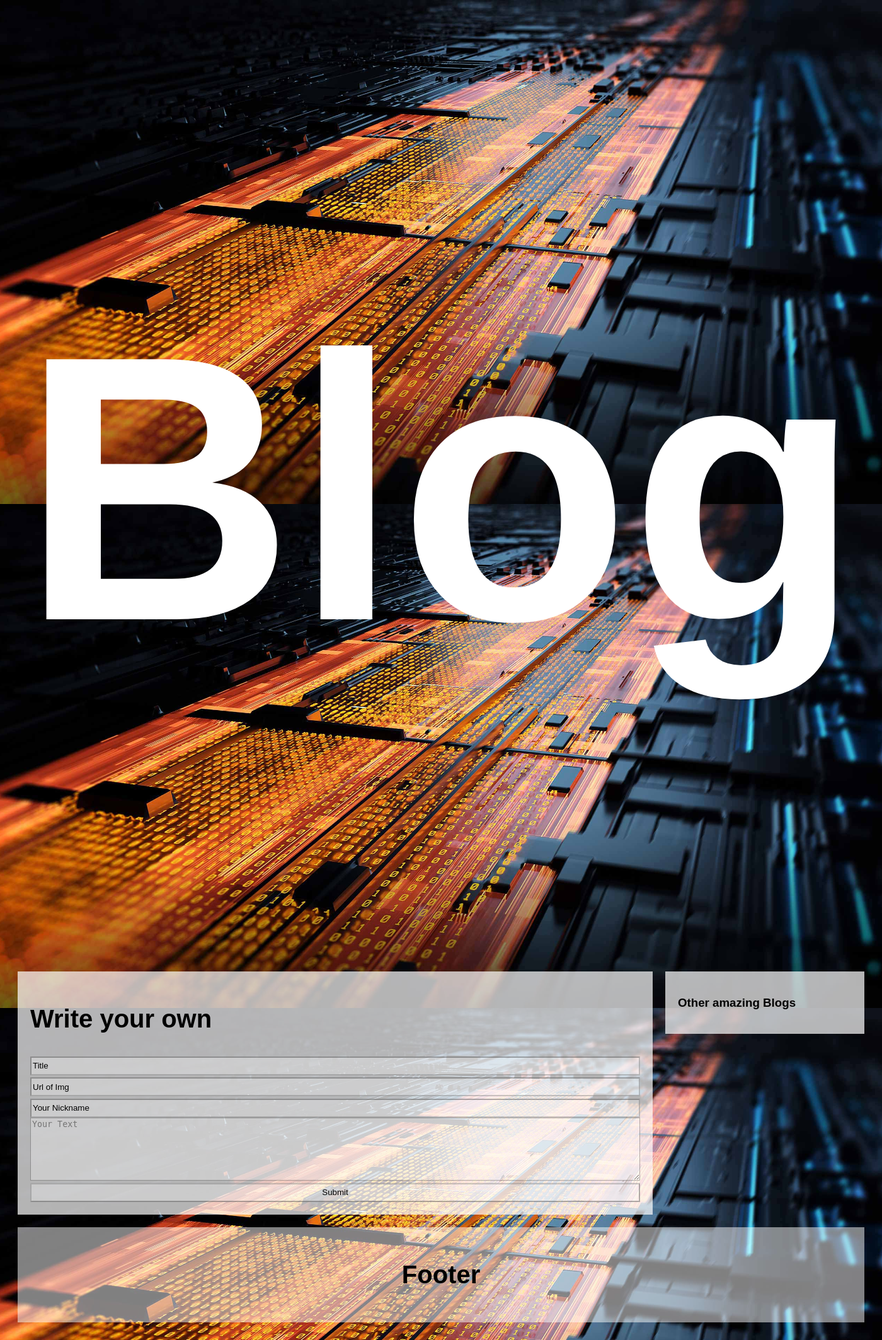
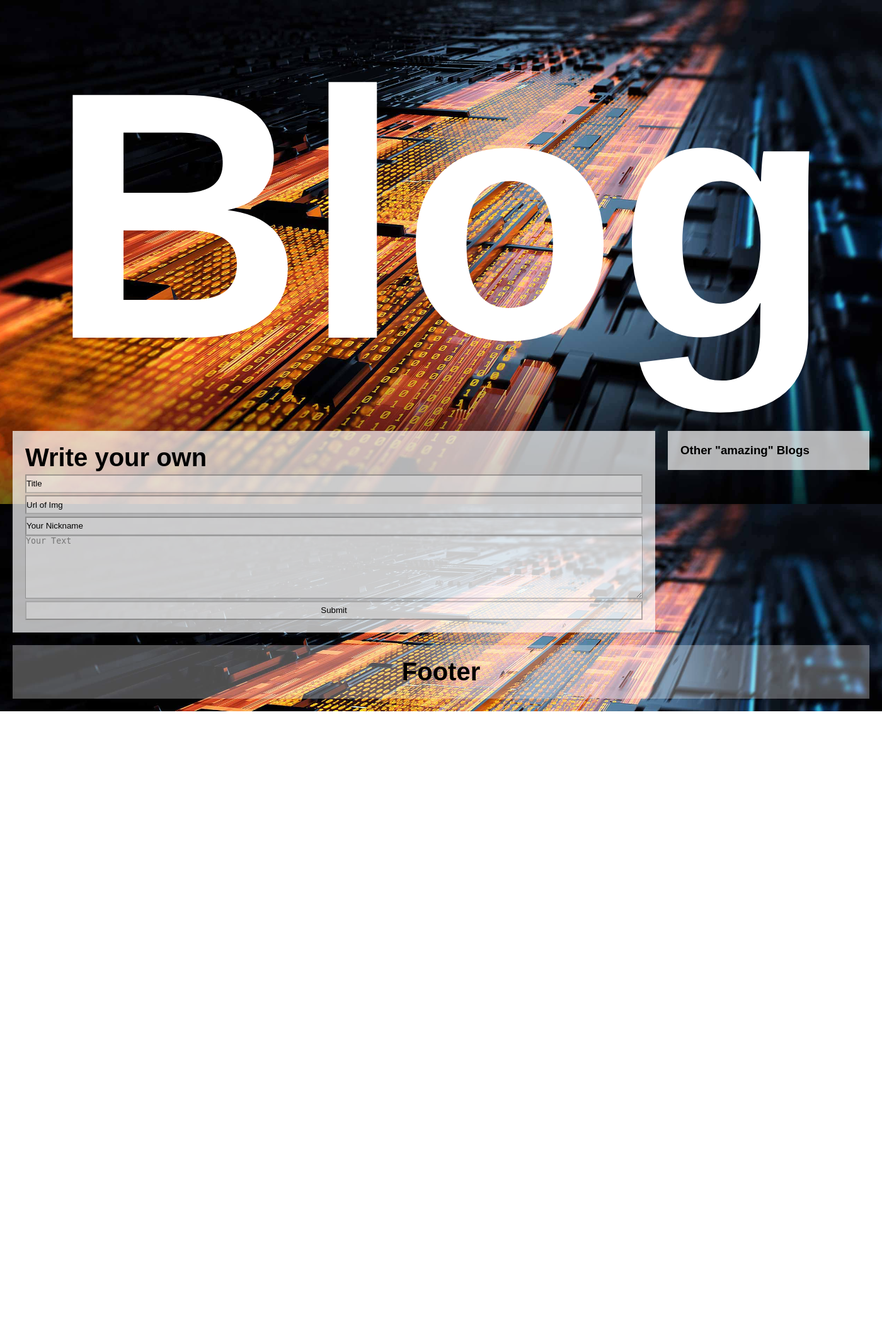
Before and after one commit to RoeHH/php-blog-blj, a PHP site: page /views/page.php in a window 1400 px wide. Shown: the whole page at 63% size. After the commit the page ends 1129 px from the top, so only its background shows below. Run offline with PHP 8.4, Linux system fonts and the light colour scheme; data that the repository does not hold is empty.

Commit message:
"amazing"

```diff
--- a/private/sidebar/sidebarcontent/bloglinks.php
+++ b/private/sidebar/sidebarcontent/bloglinks.php
@@ -13,7 +13,7 @@
 
 ?>
 <div class="card">
-    <h3>Other amazing Blogs</h3>
+    <h3>Other "amazing" Blogs</h3>
     <?php
     foreach ($urls as $key => $value) {
         $link = substr($value[2],0,-(strlen($value[1]) + 6));
--- a/public/stylesheets/style.css
+++ b/public/stylesheets/style.css
@@ -1,5 +1,7 @@
 * {
     box-sizing: border-box;
+    margin: 0px;
+    padding: 0px;
 }
 
 
@@ -91,7 +93,7 @@ h5 {
 
 .footer {
     background: rgb(255, 255, 255);
-    background: rgba(255, 255, 255, 0.5);
+    background: rgba(255, 255, 255, 0.3);
     padding: 20px;
     text-align: center;
     margin-top: 20px;
@@ -111,6 +113,18 @@ h5 {
     background-color: #f44336 !important
 }
 
+.header {
+    width: 100%;
+    padding: 0;
+}
+
+
+/* h1 */
+
+h1 {
+    font-size: 40vw;
+}
+
 
 /* Responsive layout - when the screen is less than 800px wide, make the two columns stack on top of each other instead of next to each other */
 
```
